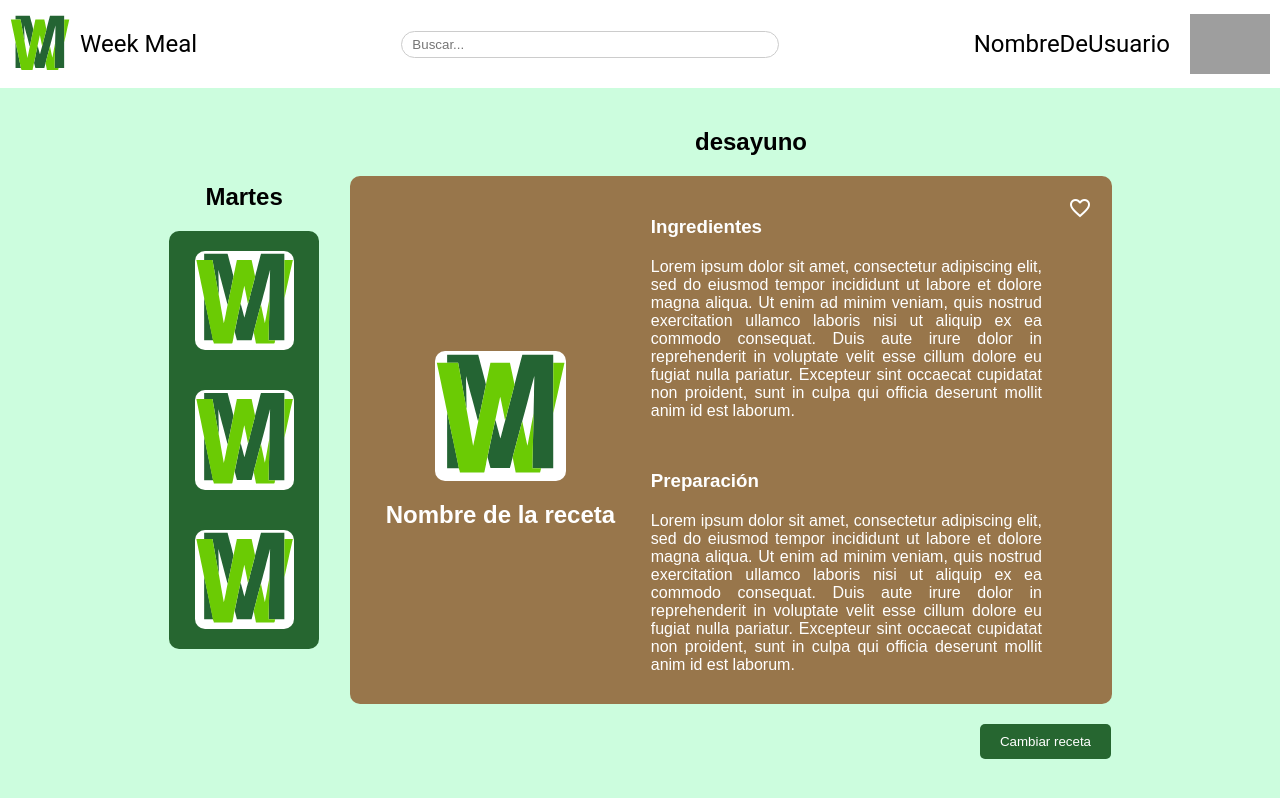
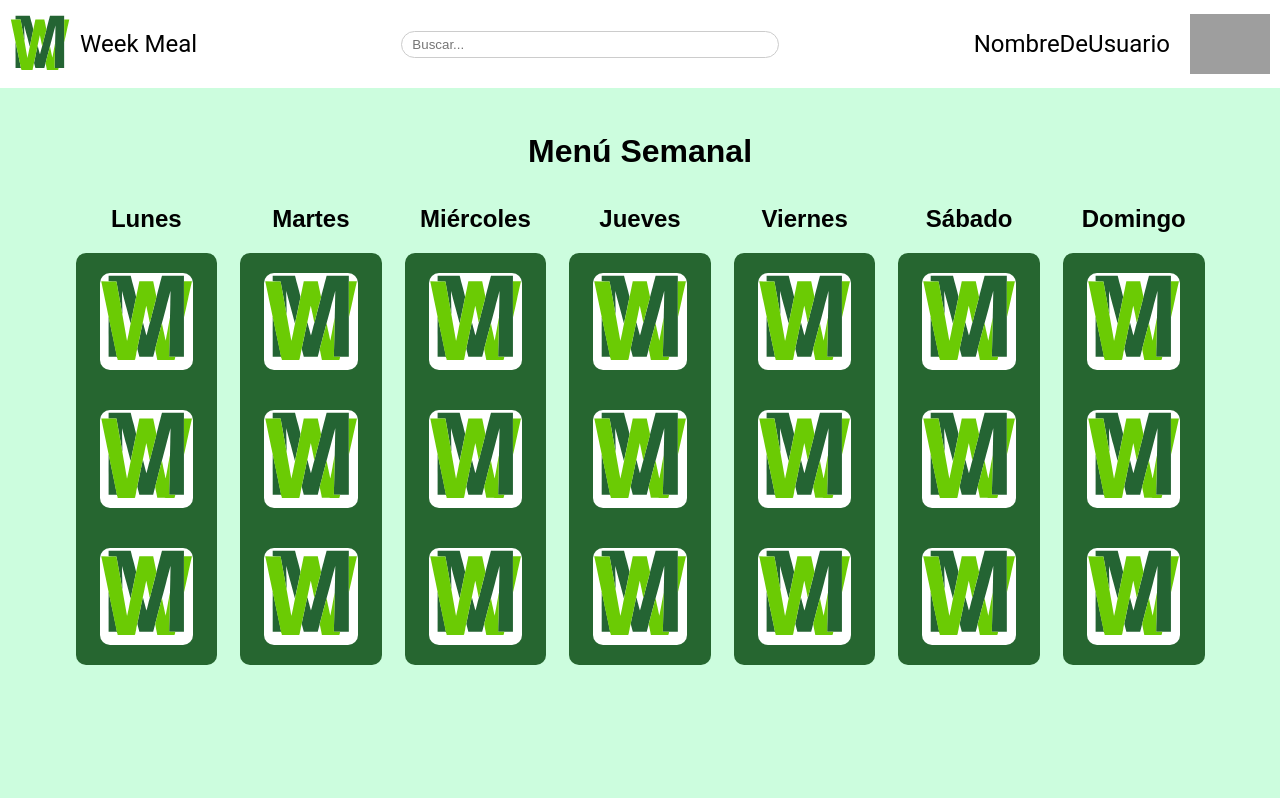
Before and after one commit to ualdra/weekmeal, an Angular app in the folder angular/: page /menu-semanal in a window 1280 px wide. Before the commit this address led to /. Built offline with nearby package versions, Linux system fonts and the light colour scheme; grey boxes are pictures that could not be loaded.

Commit message:
Navegacion menu semanal y menu dia realizada

```diff
--- a/angular/src/app/app.component.html
+++ b/angular/src/app/app.component.html
@@ -1,3 +1 @@
-<!-- <app-menu-semanal></app-menu-semanal> -->
-<!-- <app-navbar></app-navbar> -->
-<app-menu-dia></app-menu-dia>
+<router-outlet></router-outlet>
--- a/angular/src/app/columna-dia/columna-dia.component.html
+++ b/angular/src/app/columna-dia/columna-dia.component.html
@@ -1,14 +1,20 @@
 <div *ngIf="nombreDia" class="dia">
     <h2>{{nombreDia}}</h2>
     <div class="columna">
-        <div class="comida" (click)="navegarMenuDia('Desayuno')">
-            <img src="assets/logo.svg" alt="Desayuno">
+        <div class="comida">
+            <a routerLink="/menu-dia/{{diaSemana}}/Desayuno">
+                <img src="assets/logo.svg" alt="Desayuno">
+            </a>
         </div>
-        <div class="comida" (click)="navegarMenuDia('Comida')">
-            <img src="assets/logo.svg" alt="Comida">
+        <div class="comida">
+            <a routerLink="/menu-dia/{{diaSemana}}/Comida">
+                <img src="assets/logo.svg" alt="Comida">
+            </a>
         </div>
-        <div class="comida" (click)="navegarMenuDia('Cena')">
-            <img src="assets/logo.svg" alt="Cena">
+        <div class="comida">
+            <a routerLink="/menu-dia/{{diaSemana}}/Cena">
+                <img src="assets/logo.svg" alt="Cena">
+            </a>
         </div>
     </div>
 </div>
--- a/angular/src/app/columna-dia/columna-dia.component.ts
+++ b/angular/src/app/columna-dia/columna-dia.component.ts
@@ -1,11 +1,12 @@
 import { NgIf } from '@angular/common';
 import { Component, Input, OnInit } from '@angular/core';
 import { Router } from '@angular/router';
+import { RouterModule } from '@angular/router';
 
 @Component({
   selector: 'app-columna-dia',
   standalone: true,
-  imports: [NgIf],
+  imports: [NgIf, RouterModule],
   templateUrl: './columna-dia.component.html',
   styleUrl: './columna-dia.component.css'
 })
@@ -22,8 +23,4 @@ export class ColumnaDiaComponent implements OnInit {
     }
   }
 
-  navegarMenuDia(comida: string) {
-    this.router.navigate(['/menudia'], { queryParams: { comida: comida, dia: 0 } });
-  }
-
 }
--- a/angular/src/app/menu-dia/menu-dia.component.ts
+++ b/angular/src/app/menu-dia/menu-dia.component.ts
@@ -3,28 +3,27 @@ import { ActivatedRoute } from '@angular/router';
 import { NavbarComponent } from '../navbar/navbar.component';
 import { RecetaInfoComponent } from '../receta-info/receta-info.component';
 import { ColumnaDiaComponent } from '../columna-dia/columna-dia.component';
+import { RouterModule } from '@angular/router';
 
 @Component({
   selector: 'app-menu-dia',
   standalone: true,
-  imports: [NavbarComponent, RecetaInfoComponent, ColumnaDiaComponent],
+  imports: [NavbarComponent, RecetaInfoComponent, ColumnaDiaComponent, RouterModule],
   templateUrl: './menu-dia.component.html',
   styleUrl: './menu-dia.component.css'
 })
-export class MenuDiaComponent implements OnInit{
+export class MenuDiaComponent implements OnInit {
   comida: string | undefined;
   dia: number | undefined;
 
   constructor(private route: ActivatedRoute) { }
 
-ngOnInit(): void {
-    this.route.queryParams.subscribe(params => {
+  ngOnInit(): void {
+    // Acceder a los parámetros de la URL
+    this.route.params.subscribe(params => {
+      this.dia = params['dia'];
       this.comida = params['comida'];
-      this.dia = +params['dia']; // Convierte la cadena a un número si es necesario
     });
+  }
 
-    this.dia = 1;
-    this.comida = "desayuno";
-
-  }
 }
--- a/angular/src/app/menu-semanal/menu-semanal.component.css
+++ b/angular/src/app/menu-semanal/menu-semanal.component.css
@@ -2,8 +2,6 @@
     display: flex;
     flex-direction: column;
     align-items: center;
-    width: 100%;
-    height: 100%;
     margin-top: 45px;
 }
 
--- a/angular/src/app/menu-semanal/menu-semanal.component.html
+++ b/angular/src/app/menu-semanal/menu-semanal.component.html
@@ -1,7 +1,4 @@
-<header>
 <app-navbar></app-navbar>
-</header>
-<body>
 <div class="menu-semanal">
     <h1>Menú Semanal</h1>
     <div class="menu">
@@ -10,4 +7,3 @@
         </div>
     </div>
 </div>
-</body>
```
Also changed, not shown: angular/src/app/app.component.ts (+3 -5 lines), angular/src/app/app.routes.ts (+3 -5 lines). Lines whose indentation alone changed are shown as unchanged.
